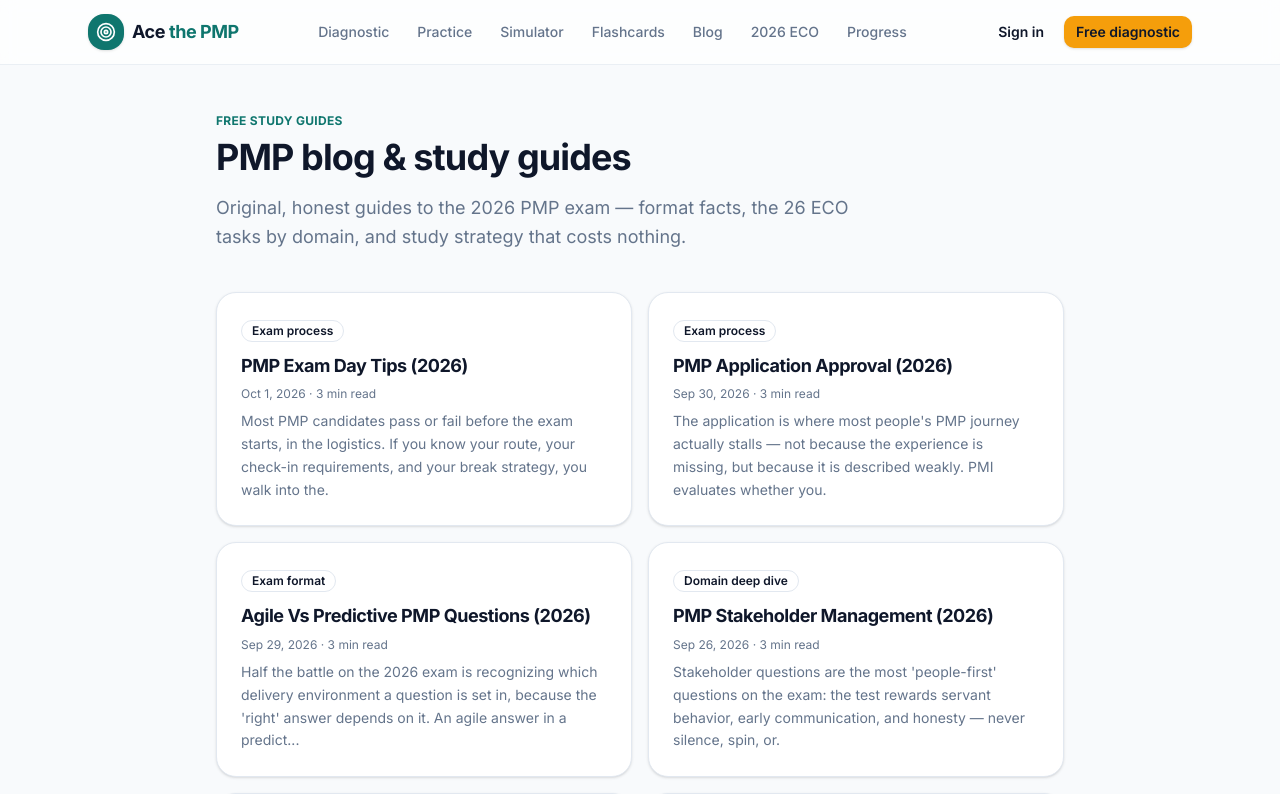
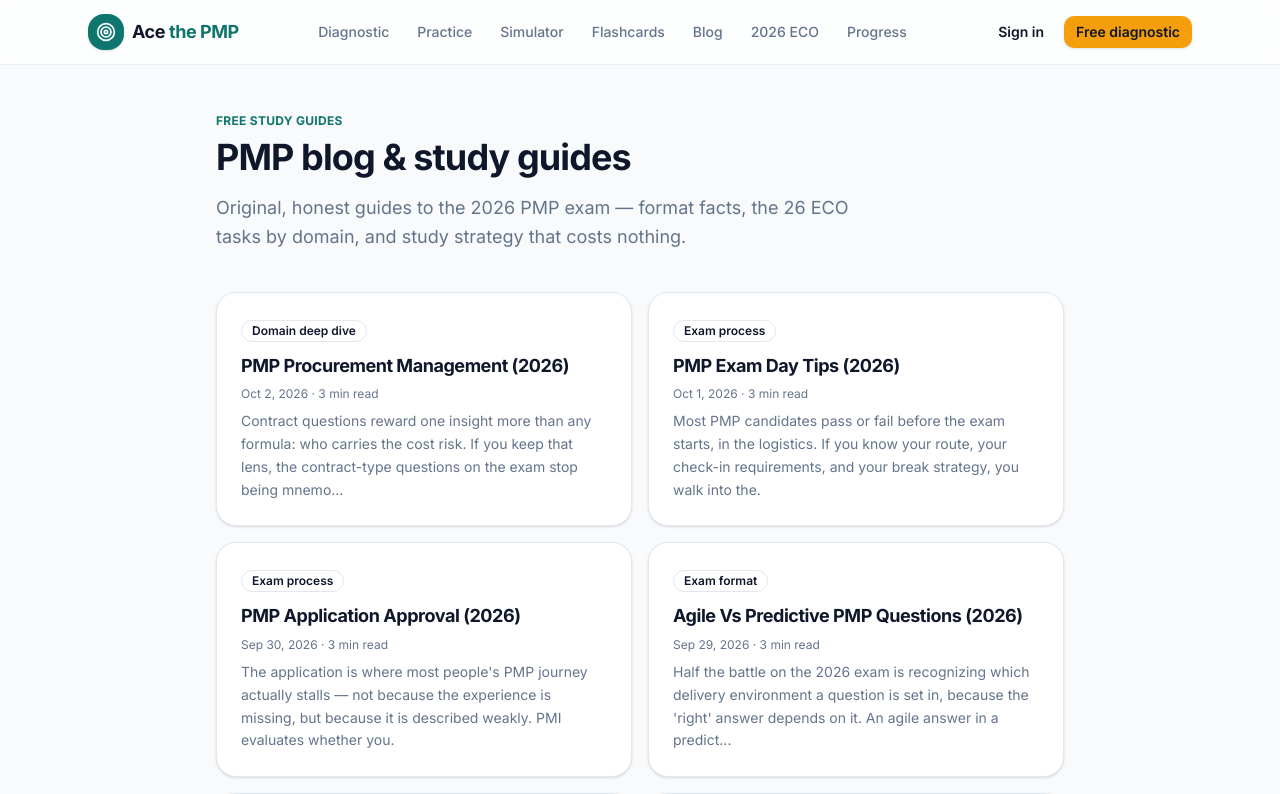
Before and after one commit to uncrownedprince786-collab/acethepmp, a Next.js app: page /blog in a window 1280 px wide. Shown: the top 794 px of the page. Built offline with nearby package versions, Linux system fonts and the light colour scheme; no server answers.

Commit message:
chore(blog): automatic daily study guide

```diff
--- a/src/content/posts.ts
+++ b/src/content/posts.ts
@@ -1396,4 +1396,75 @@ export const posts: Post[] = [
       },
     ],
   },
+  {
+    slug: "pmp-contract-types-procurement",
+    title: "PMP Procurement Management (2026)",
+    category: "Domain deep dive",
+    excerpt: "Contract questions reward one insight more than any formula: who carries the cost risk. If you keep that lens, the contract-type questions on the exam stop being mnemo...",
+    keywords: ["pmp procurement management","pmp contract types","fixed price vs cost plus pmp","pmp procurement questions","pmp contract risk"],
+    published: "2026-10-02",
+    readMinutes: 3,
+    intro: "Contract questions reward one insight more than any formula: who carries the cost risk. If you keep that lens, the contract-type questions on the exam stop being mnemonic battles and become judgment calls. This guide pulls the official facts together and turns them into a practical plan you can act on today.",
+    cta: {
+      title: "Practice procurement judgment with instant explanations",
+      body: "Every question in the free practice engine comes with a rationale for the right choice and the wrong ones, which is where contract intuition actually forms.",
+      href: "/practice",
+      label: "Practice procurement free",
+    },
+    related: ["pmp-process-domain-tasks-list","pmp-26-tasks-overview","pmp-exam-format-2026"],
+    blocks: [
+      {
+        t: "p",
+        text: "Contract questions reward one insight more than any formula: who carries the cost risk. If you keep that lens, the contract-type questions on the exam stop being mnemonic battles and become judgment calls. That makes it one of the most practice-able slices of the 2026 exam: the scenarios follow recognizable patterns once you know what the question is really asking.",
+      },
+      {
+        t: "h2",
+        text: "The official facts behind this topic",
+      },
+      {
+        t: "list",
+        items: ["Process task 5 on the 2026 ECO is 'Plan and manage procurement': acquire goods and services and manage the resulting contracts.","The Process domain weighs 41 percent of the 2026 exam, making procurement a meaningful slice of the largest domain.","The 2026 exam mixes predictive, agile, and hybrid contexts, and procurement questions appear in all three.","A full run is 180 questions in 240 minutes, so efficiency matters when procurement scenarios get long-winded."],
+      },
+      {
+        t: "h2",
+        text: "Why this matters on the 2026 exam",
+      },
+      {
+        t: "p",
+        text: "The exam is built entirely from the Examination Content Outline, so a topic like this appears as a scenario, never as a definition recall. Read the first line of every question for the delivery environment — predictive, agile, or hybrid — because the correct move depends on it.",
+      },
+      {
+        t: "h2",
+        text: "How to prepare: judgment beats memorization",
+      },
+      {
+        t: "list",
+        items: ["Remember the risk gradient: fixed-price pushes cost risk to the seller; cost-reimbursable pushes it to the buyer.","In cost-plus contracts the seller's fee can be tied to performance (incentive fees), which aligns effort with outcomes.","Time-and-materials is the go-between for uncertain or evolving scope — typical in hybrid work.","For 'who should decide' procurement questions, the buyer's project team evaluates, the buyer's management approves awards, and legal reviews terms.","When scope changes under a fixed-price contract, expect a formal change or renegotiation — never assume the seller absorbs it silently."],
+      },
+      {
+        t: "p",
+        text: "**One sentence to keep.** Hold the risk lens, and contract questions reduce to simple economics: whoever bears the risk gets managed accordingly.",
+      },
+      {
+        t: "p",
+        text: "Across all three domains, the exam rewards the same habits: treat scenarios as judgment calls, gather facts before you act, and choose the least dramatic constructive move. Study this topic the way you will be scored on it — through explained practice questions — and the patterns become recognizable.",
+      },
+      {
+        t: "h2",
+        text: "Practice it free, today",
+      },
+      {
+        t: "list",
+        items: ["Take the [free 10-question diagnostic](/diagnostic) first to see your 2026 ECO domain split before anything else.","Drill with [adaptive practice questions](/practice) that target your weakest domain and explain every answer.","Run a full-length [exam simulator](/simulator) session to train the 180-question, 240-minute pace — two runs minimum.","Browse the [curriculum](/curriculum) to confirm coverage of all 26 tasks across the three domains."],
+      },
+      {
+        t: "callout",
+        text: "**Honest note.** This guide is original, not affiliated with PMI or the PMP exam, and does not promise results. PMI does not publish a passing score, and every readiness number you see — including ours — is an estimate from practice material.",
+      },
+      {
+        t: "callout",
+        text: "**Sources.** [PMI Examination Content Outline](https://www.pmi.org/certifications/project-management-pmp). Facts above come from official PMI material; the advice is ours, original and practical.",
+      },
+    ],
+  },
 ];
```
